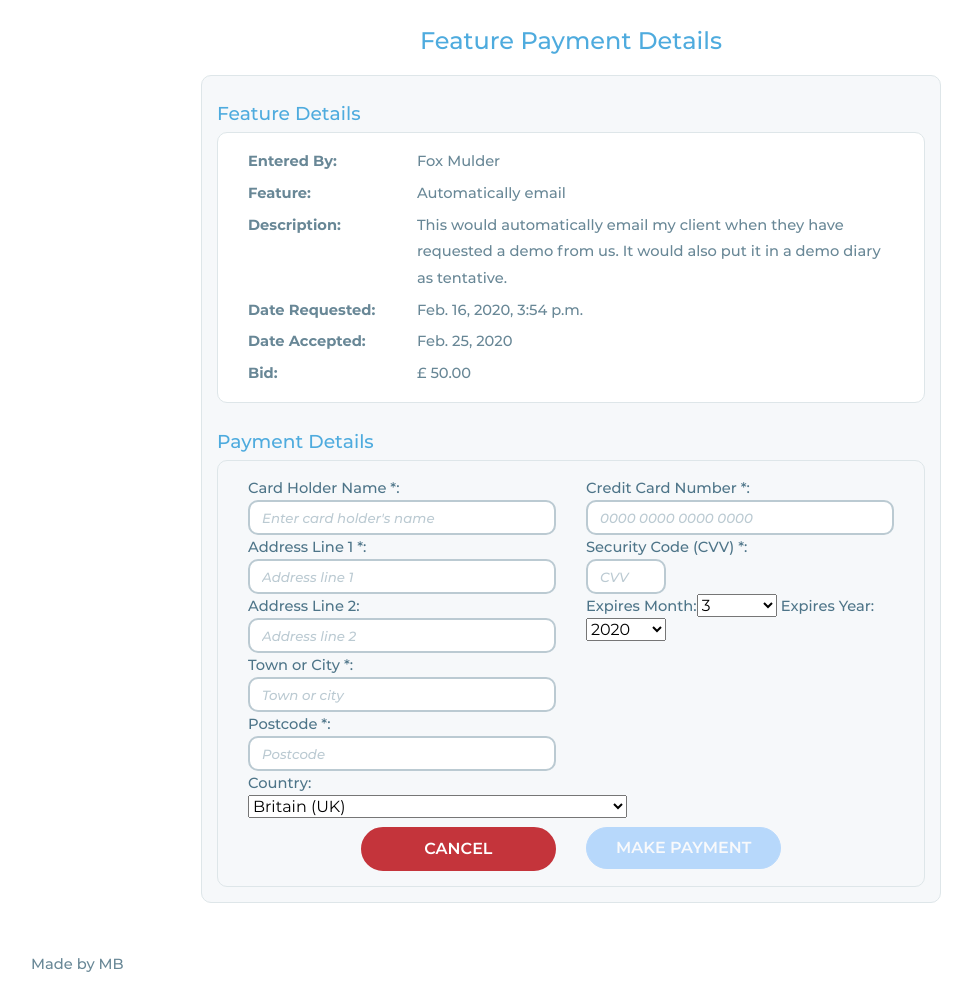
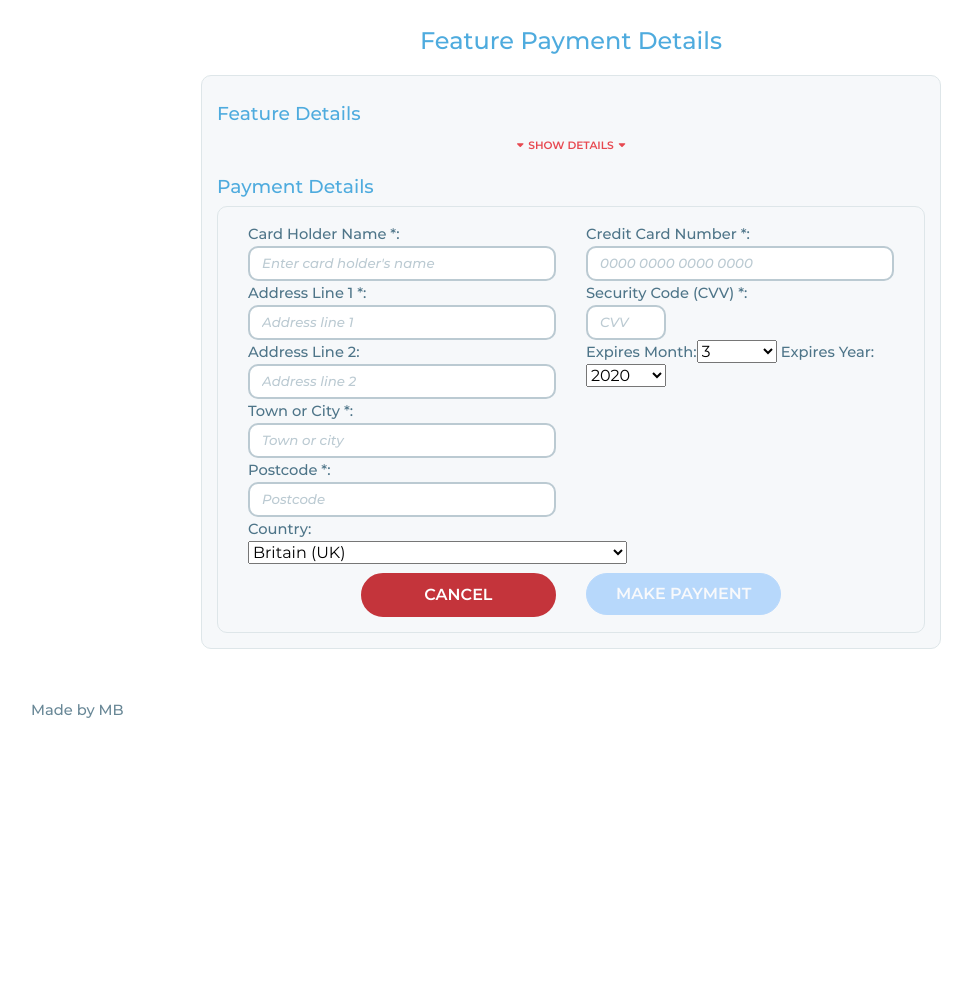
Before and after one commit to mrbrown2207/ms_iv_ua, a Django app: page /payment/1 in a window 1280 px wide. Shown: the part 257-1250 px from the top of the page, without its empty margins (69-1041 px from the left). After the commit the page ends 975 px from the top, so only its background shows below. Run offline with Django 3.2, Linux system fonts and the light colour scheme; data comes from the database, SQL or seed files in the repository; both versions use the stored data as it was after the commit; some libraries are stand-ins or nearby versions.

Commit message:
Stripe now functioning. Feature details on payment page collapsible. Fixed filtering issue.

```diff
--- a/home/constants.py
+++ b/home/constants.py
@@ -38,3 +38,5 @@ NO_BOTS = {
     '5 and 4 and 0':'9',
     '4 and 1 and 1':'6'
 }
+
+DEFAULT_CURRENCY = 'GBP'
--- a/ms_iv_ua/settings.py
+++ b/ms_iv_ua/settings.py
@@ -36,7 +36,10 @@ print('BASE_DIR = ' + BASE_DIR)
 SECRET_KEY = os.environ.get("SECRET_KEY")
 
 # SECURITY WARNING: don't run with debug turned on in production!
-DEBUG = True
+if dev:
+    DEBUG = True
+else:
+    DEBUG = False
 
 ALLOWED_HOSTS = ['127.0.0.1']
 
--- a/payment/templates/payment.html
+++ b/payment/templates/payment.html
@@ -10,7 +10,6 @@
     //]]>
 </script>
 <script type="text/javascript" src="{% static 'js/stripe.js' %}"></script>
-<script src="{% static 'js/scripts.js' %}"></script>
 {% endblock %}
 
 {% block content %}
@@ -21,8 +20,17 @@
             <div class="form-container col-8">
                 <h4 class="mt-2 mb-1">Feature Details</h4>
                 <div class="container">
+                    <div class="collapse" id="details-collapse">
                         <div class="row panel feature-det-panel">
                             <div class="col-12">
+                                <div class="row feature-det-row">
+                                    <div class="col-3">
+                                        <p><strong>Feature Id:</strong></p>
+                                    </div>
+                                    <div class="col-9">
+                                        <p>{{ f_details.id|stringformat:"05d" }}</p>
+                                    </div>
+                                </div>
                                 <div class="row feature-det-row">
                                     <div class="col-3">
                                         <p><strong>Entered By:</strong></p>
@@ -74,11 +82,15 @@
                             </div>
                         </div>
                     </div>
-                <h4 class="mt-4 mb-1">Payment Details</h4>
+                    <div class="col-12 text-center">
+                        <a class="toggle-button my-3" data-toggle="collapse" href="#details-collapse" aria-expanded="false" aria-controls="collapse-details" data-alt-text="Hide Details">Show Details</a>
+                    </div>
+                </div>
+                <h4 class="mt-3 mb-1">Payment Details</h4>
                 <div class="container">
                     <div class="row panel">
                         <div class="col-12">
-                            <form id="payment-form" action="{% url 'makepayment' '1' %}" method="POST">
+                            <form id="payment-form" action="{% url 'makepayment' %}" method="POST">
                                 <div id="credit-card-errors" class="hide">
                                     <div id="alert-message block-message error" id="stripe-error-message"></div>
                                 </div>
@@ -94,12 +106,12 @@
                                 <div class="row">
                                     <div class="offset-md-2 col-4">
                                         <p class="text-center">
-                                            <button id="cancel-btn" type="submit" name="cancel" class="btn btn-ua destructive w-100 mt-2">Cancel</button>
+                                            <a href="{% url 'index' %}" id="cancel-btn" name="cancel-btn" class="btn btn-ua destructive w-100 mt-2">Cancel</a>
                                         </p>
                                     </div>
                                     <div class="col-4">
                                         <p class="text-center">
-                                            <button id="submit-btn" type="submit" name="submit" class="btn btn-primary btn-ua w-100 mt-2 ua-disabled">Make Payment</button>
+                                            <button id="submit-btn" type="submit" name="submit-btn" class="btn btn-primary btn-ua w-100 mt-2 ua-disabled">Make Payment</button>
                                         </p>
                                     </div>
                                 </div>
--- a/payment/urls.py
+++ b/payment/urls.py
@@ -4,5 +4,5 @@ from .views import paymentdetails, makepayment
 
 urlpatterns = [
     url(r'^(?P<id>\d+)', paymentdetails, name="paymentdetails"),
-    url(r'^makepayment/(?P<id>\d+)', makepayment, name="makepayment"),
+    url(r'^makepayment/', makepayment, name="makepayment"),
 ]
--- a/payment/views.py
+++ b/payment/views.py
@@ -1,10 +1,10 @@
-import datetime
 import stripe
 from django.shortcuts import render, redirect, reverse, get_object_or_404
 from django.contrib import messages
 from feature.models import Feature
 from django.conf import settings
-from home.constants import FILTERS
+from django.utils import timezone
+from home.constants import FILTERS, DEFAULT_CURRENCY
 from .forms import PersonDetailsForm, CCDetailsForm
 
 stripe.api_key = settings.STRIPE_SECRET
@@ -17,6 +17,8 @@ def paymentdetails(request, id):
     person_details_form = PersonDetailsForm()
     cc_details_form = CCDetailsForm()
 
+    request.session['active_feature_id'] = id
+
     args = {
         'person_details_form': person_details_form,
         'cc_details_form': cc_details_form,
@@ -26,26 +28,34 @@ def paymentdetails(request, id):
     return render(request, 'payment.html', args)
 
 
-def makepayment(request, id):
+def makepayment(request):
     """Make payment"""
     if request.method == 'POST':
-        if 'submit' in request.POST:
-            person_details_form = PersonDetailsForm(request.POST)
-            cc_details_form = CCDetailsForm(request.POST)
-            print(cc_details_form.is_valid())
-            if cc_details_form.is_valid() == False:
-                print("cc details form failed")
-                print("****************** Form Errors *******************")
-                print(cc_details_form.errors)
-                print("*************** Non Field Errors *****************")
-                print(cc_details_form.non_field_errors)
-            if person_details_form.is_valid() and cc_details_form.is_valid():
+        person_details_form = PersonDetailsForm(request.POST)
+        cc_details_form = CCDetailsForm(request.POST)
+        print("Current feature id: " + str(request.session.get('active_feature_id', {})))
+        print(cc_details_form.is_valid())
+        if cc_details_form.is_valid() == False:
+            print("cc details form failed")
+            print("****************** Form Errors *******************")
+            print(cc_details_form.errors)
+            print("*************** Non Field Errors *****************")
+            print(cc_details_form.non_field_errors)
+        if person_details_form.is_valid() and cc_details_form.is_valid():
+            feature = get_object_or_404(Feature, pk=request.session.get('active_feature_id', {}))
+            try:
+                customer = stripe.Charge.create(
+                    amount=int(feature.bid * 100),
+                    currency=DEFAULT_CURRENCY,
+                    description=feature.entered_by,
+                    card=cc_details_form.cleaned_data['stripe_id']
+                )
+            except stripe.error.CardError:
+                messages.add_message(request, messages.ERROR, "Your card was declined!")
 
-                # Stripe code here #
-
+            if customer.paid:
                 # Advance feature status
-                feature = get_object_or_404(Feature, pk=id)
-                feature.date_paid = datetime.datetime.now()
+                feature.date_paid = timezone.now()
                 feature.status = FILTERS.get('features_working')
                 feature.save()
                 messages.add_message(request, messages.SUCCESS, "Your payment was accepted. Thank you! We will start working immediately.")
--- a/requirements.txt
+++ b/requirements.txt
@@ -14,6 +14,7 @@ cryptography==2.5
 cssselect==1.0.3
 dj-database-url==0.5.0
 Django==1.11.24
+django-countries==5.5
 django-forms-bootstrap==3.1.0
 docutils==0.14
 Flask==1.0.2
--- a/static/js/stripe.js
+++ b/static/js/stripe.js
@@ -1,34 +1,35 @@
 $(function() {
-    var g_form;
+    $("#payment-form").submit(function() {
+        //alert('submitting')
+      var form = this;
+      var card = {
+        number:   $("#id_credit_card_number").val(),
+        expMonth: $("#id_expiry_month").val(),
+        expYear:  $("#id_expiry_year").val(),
+        cvc:      $("#id_cvv").val()
+      };
 
-    $("#payment-form").submit(function() {
-        g_form = $(this);
-        var card = {
-            number: $("#id_credit_card_number").val(),
-            expMonth: $("#id_expiry_month").val(),
-            expYear: $("#id_expiry_year").val(),
-            cvc: $("#id_cvv").val()
-        };
 
     Stripe.createToken(card, function(status, response) {
         if (status === 200) {
+          //alert(response.id);
           $("#credit-card-errors").hide();
           $("#id_stripe_id").val(response.id);
 
-                // Prevent the cc details from being submitted to our server
-                $("#id_credit_card_number").removeAttr("name");
-                $("#id_cvv").removeAttr("name");
-                $("#id_expiry_month").removeAttr("name");
-                $("#id_expiry_year").removeAttr("name");
+          // Prevent the Credit Card Details from being submitted to our server.
+          $("#id_credit_card_number").removeAttr('name');
+          $("#id_cvv").removeAttr('name');
+          $("#id_cvv").removeAttr('name');
+          $("#id_expiry_month").removeAttr('name');
+          $("#id_expiry_year").removeAttr('name');
 
-                $(g_form).submit();
+          form.submit();
         } else {
           $("#stripe-error-message").text(response.error.message);
           $("#credit-card-errors").show();
           $("#validate_card_btn").attr("disabled", false);
         }
     });
-
     return false;
   });
 });
--- a/templates/base.html
+++ b/templates/base.html
@@ -94,8 +94,8 @@
     <script src="https://ajax.googleapis.com/ajax/libs/jquery/3.4.1/jquery.min.js"></script>
     <script src="{% static 'popper/js/popper.min.js' %}"></script>
     <script src="{% static 'bootstrap/4.4.1/js/bootstrap.min.js' %}"></script>
+    <script src="{% static 'js/scripts.js' %}"></script>
     {% block head_js %}
-    <script src="{% static 'js/scripts.js' %}"></script>
     {% endblock %}
 </body>
 </html>
```
Also changed, not shown: home/templates/index.html (+4 -4 lines), home/views.py (+10 -3 lines), db.sqlite3. Lines whose indentation alone changed are shown as unchanged.
